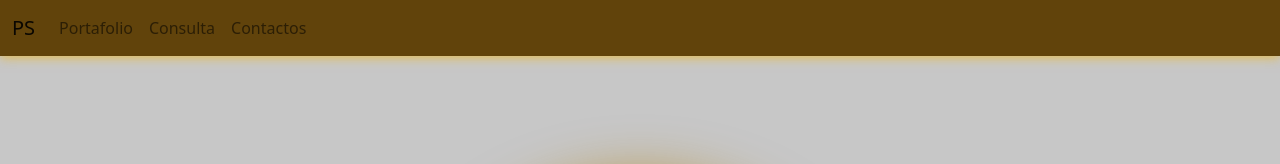
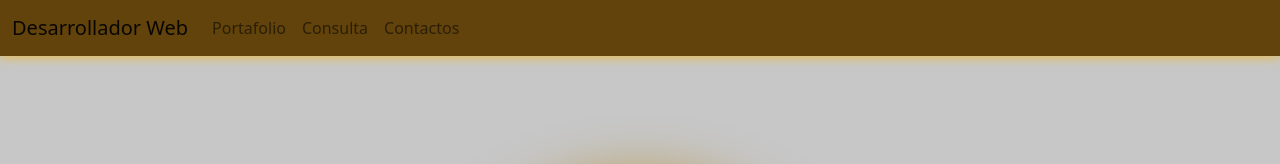
Before and after one commit to pascualSilvestri/TrabajoFinal, a plain HTML site: page about.html in a window 1280 px wide. Shown: the top 164 px of the page. Drawn offline with Linux system fonts and the light colour scheme; a web font is replaced by a local one.

Commit message:
Update about.html

```diff
--- a/about.html
+++ b/about.html
@@ -18,7 +18,7 @@
     <div class="contenedor">
         <nav class="navbar navbar-expand-lg">
             <div class="container-fluid">
-                <a class="navbar-brand a-nav" href="about.html">PS</a>
+                <a class="navbar-brand a-nav" href="about.html">Desarrollador Web</a>
                 <button class="navbar-toggler" type="button" data-bs-toggle="collapse" data-bs-target="#navbarNav"
                     aria-controls="navbarNav" aria-expanded="false" aria-label="Toggle navigation">
                     <span class="navbar-toggler-icon"></span>
```
